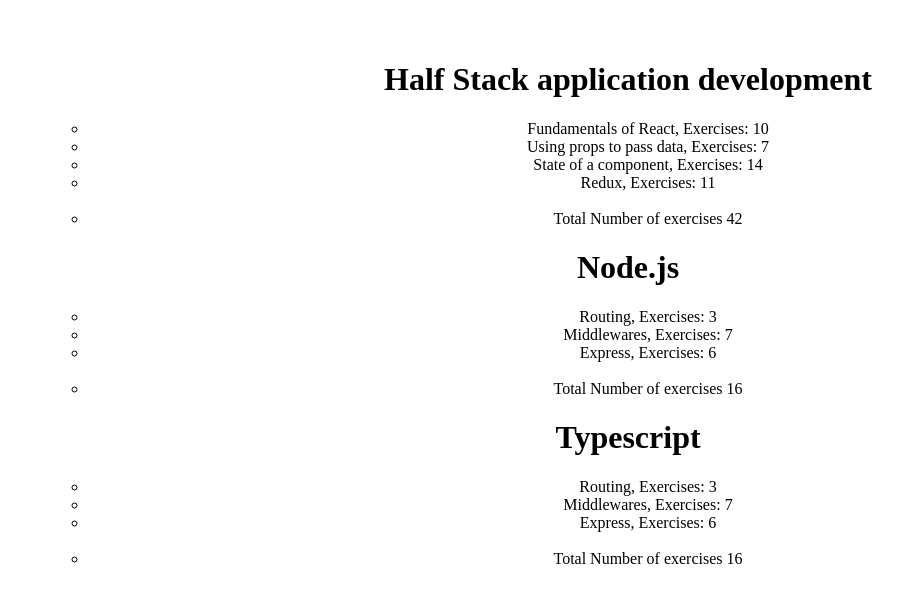
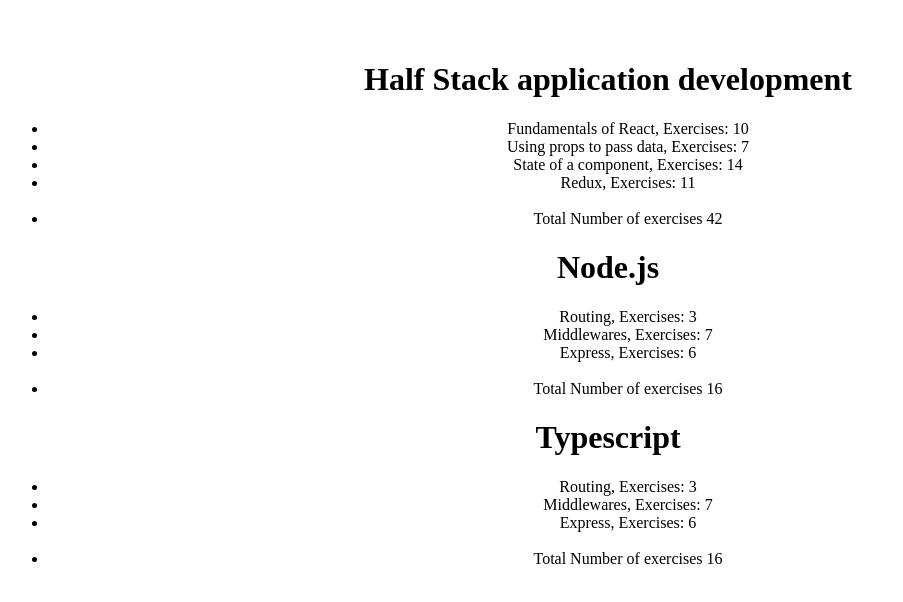
Before and after one commit to ddenio/reactFullstackOpenPart2, a React (Vite) app: page / in a window 1280 px wide. Shown: the top 602 px of the page, without its empty margins (32-935 px from the left). Built offline with nearby package versions, Linux system fonts and the light colour scheme.

Commit message:
Small changes

```diff
--- a/src/components/Course.jsx
+++ b/src/components/Course.jsx
@@ -4,7 +4,7 @@
 const Course = ({courses}) => {
     console.log("props are", courses)
     return (
-        <ul>
+        <>
             {courses.map(course =>
                 <div key={course.id}>
                     <Header text={course.name} />
@@ -12,7 +12,7 @@
                 </div>
             )}
 
-        </ul>
+        </>
 
         // <div>
         //     <Header text={course.name}/>
```
